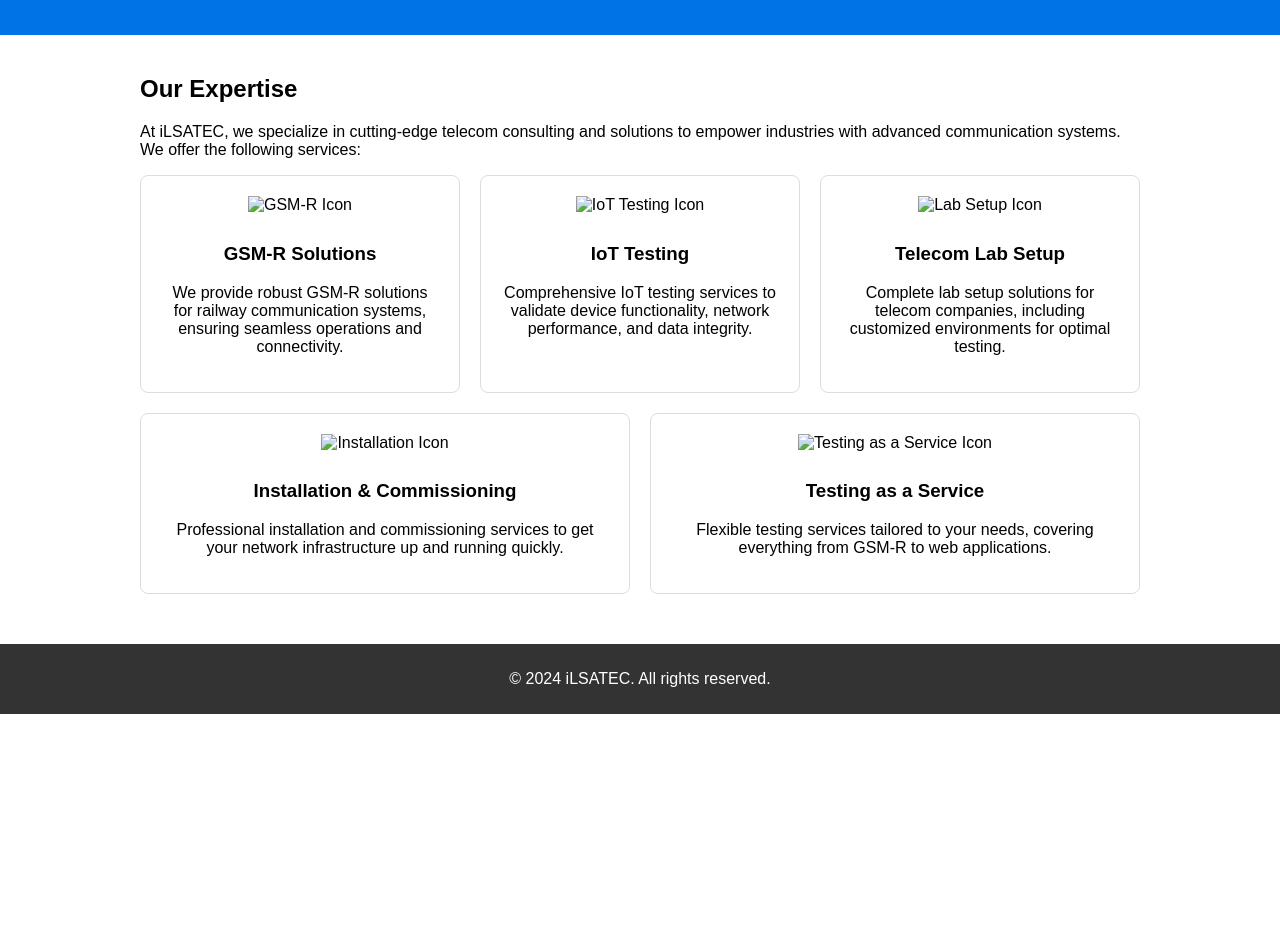
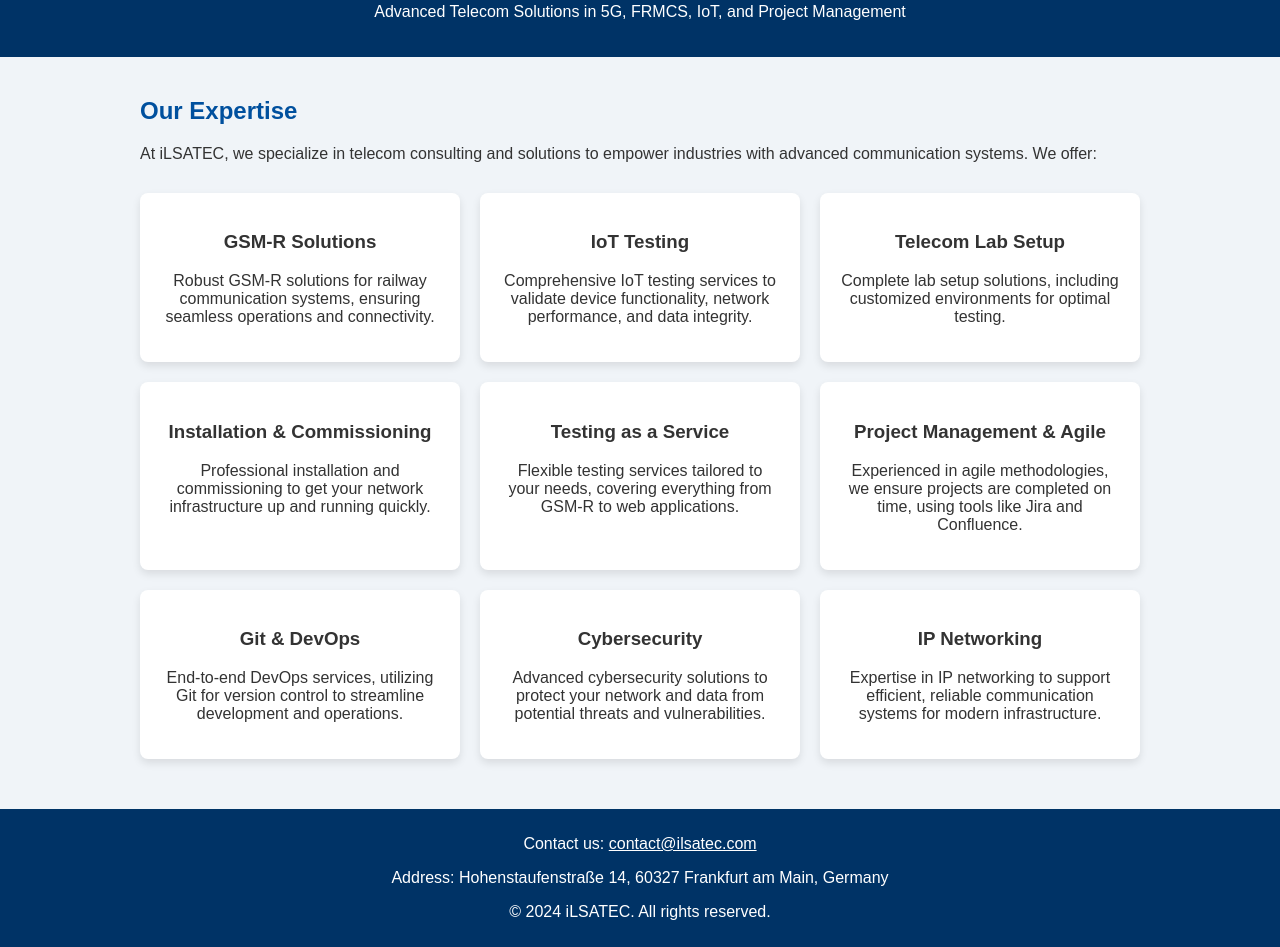
Before and after one commit to earjsin/ilsatec, a plain HTML site: page index.html in a window 1280 px wide. Shown: the part 135-1082 px from the top of the page. Before the commit the page ends 849 px from the top, so only its background shows below. Drawn offline with Linux system fonts and the light colour scheme.

Commit message:
Update index.html

```diff
--- a/index.html
+++ b/index.html
@@ -1,64 +1,93 @@
 <!DOCTYPE html>
 <html lang="en">
-<head><nav>
-    <a href="index.html">Home</a> |
-    <a href="about.html">About Us</a>
-</nav>
+<head>
     <meta charset="UTF-8">
     <meta name="viewport" content="width=device-width, initial-scale=1.0">
-    <title>iLSATEC - Telecom Solutions in 5G, GSM-R, and IoT</title>
+    <title>iLSATEC - Telecom Solutions in 5G, GSM-R, IoT, and Project Management</title>
     <style>
-        body { font-family: Arial, sans-serif; margin: 0; padding: 0; }
-        header { background: #0073e6; color: #fff; padding: 20px; text-align: center; }
+        /* General Styles */
+        body { font-family: Arial, sans-serif; margin: 0; padding: 0; background-color: #f0f4f8; color: #333; }
+        header { background-color: #003366; color: #fff; padding: 20px; text-align: center; }
+
+        /* Navigation Bar Styles */
+        nav { background-color: #00509e; padding: 10px; text-align: center; }
+        nav a { color: white; text-decoration: none; padding: 14px 20px; margin: 0 10px; font-weight: bold; }
+        nav a:hover { background-color: #003366; border-radius: 5px; }
+
+        /* Content Styles */
         .container { max-width: 1000px; margin: auto; padding: 20px; }
-        h1 { color: #333; text-align: center; margin-top: 20px; }
-        .specialization { display: flex; flex-wrap: wrap; justify-content: space-around; gap: 20px; }
-        .specialization-item { flex: 1; min-width: 250px; text-align: center; padding: 20px; border: 1px solid #ddd; border-radius: 8px; }
-        .specialization-item img { width: 50px; margin-bottom: 10px; }
-        footer { background: #333; color: #fff; text-align: center; padding: 10px; margin-top: 30px; }
+        h1 { color: #003366; }
+        h2 { color: #00509e; }
+
+        /* Specialization Section */
+        .specialization { display: flex; flex-wrap: wrap; justify-content: space-around; gap: 20px; margin-top: 30px; }
+        .specialization-item { flex: 1; min-width: 250px; text-align: center; padding: 20px; background-color: #fff; border-radius: 8px; box-shadow: 0 4px 8px rgba(0, 0, 0, 0.1); }
+
+        /* Footer */
+        footer { background-color: #003366; color: #fff; text-align: center; padding: 10px; margin-top: 30px; }
     </style>
 </head>
 <body>
+    <!-- Navigation Bar -->
+    <nav>
+        <a href="index.html">Home</a>
+        <a href="about.html">About Us</a>
+        <a href="contact.html">Contact</a> <!-- Add a contact page if you want -->
+    </nav>
+
     <header>
         <h1>Welcome to iLSATEC</h1>
-        <p>Advanced Telecom Solutions in 5G, FRMCS, and IoT Testing</p>
+        <p>Advanced Telecom Solutions in 5G, FRMCS, IoT, and Project Management</p>
     </header>
 
     <div class="container">
         <section>
             <h2>Our Expertise</h2>
-            <p>At iLSATEC, we specialize in cutting-edge telecom consulting and solutions to empower industries with advanced communication systems. We offer the following services:</p>
+            <p>At iLSATEC, we specialize in telecom consulting and solutions to empower industries with advanced communication systems. We offer:</p>
             <div class="specialization">
                 <div class="specialization-item">
-                    <img src="icons/gsm-r.png" alt="GSM-R Icon">
                     <h3>GSM-R Solutions</h3>
-                    <p>We provide robust GSM-R solutions for railway communication systems, ensuring seamless operations and connectivity.</p>
+                    <p>Robust GSM-R solutions for railway communication systems, ensuring seamless operations and connectivity.</p>
                 </div>
                 <div class="specialization-item">
-                    <img src="icons/iot-testing.png" alt="IoT Testing Icon">
                     <h3>IoT Testing</h3>
                     <p>Comprehensive IoT testing services to validate device functionality, network performance, and data integrity.</p>
                 </div>
                 <div class="specialization-item">
-                    <img src="icons/lab-setup.png" alt="Lab Setup Icon">
                     <h3>Telecom Lab Setup</h3>
-                    <p>Complete lab setup solutions for telecom companies, including customized environments for optimal testing.</p>
+                    <p>Complete lab setup solutions, including customized environments for optimal testing.</p>
                 </div>
                 <div class="specialization-item">
-                    <img src="icons/installation.png" alt="Installation Icon">
                     <h3>Installation & Commissioning</h3>
-                    <p>Professional installation and commissioning services to get your network infrastructure up and running quickly.</p>
+                    <p>Professional installation and commissioning to get your network infrastructure up and running quickly.</p>
                 </div>
                 <div class="specialization-item">
-                    <img src="icons/testing-as-service.png" alt="Testing as a Service Icon">
                     <h3>Testing as a Service</h3>
                     <p>Flexible testing services tailored to your needs, covering everything from GSM-R to web applications.</p>
+                </div>
+                <div class="specialization-item">
+                    <h3>Project Management & Agile</h3>
+                    <p>Experienced in agile methodologies, we ensure projects are completed on time, using tools like Jira and Confluence.</p>
+                </div>
+                <div class="specialization-item">
+                    <h3>Git & DevOps</h3>
+                    <p>End-to-end DevOps services, utilizing Git for version control to streamline development and operations.</p>
+                </div>
+                <div class="specialization-item">
+                    <h3>Cybersecurity</h3>
+                    <p>Advanced cybersecurity solutions to protect your network and data from potential threats and vulnerabilities.</p>
+                </div>
+                <div class="specialization-item">
+                    <h3>IP Networking</h3>
+                    <p>Expertise in IP networking to support efficient, reliable communication systems for modern infrastructure.</p>
                 </div>
             </div>
         </section>
     </div>
 
     <footer>
+        <p>Contact us: <a href="mailto:contact@ilsatec.com" style="color: #ffffff;">contact@ilsatec.com</a></p>
+        <p>Address: Hohenstaufenstraße 14, 60327 Frankfurt am Main, Germany</p>
         <p>&copy; 2024 iLSATEC. All rights reserved.</p>
     </footer>
 </body>
```
